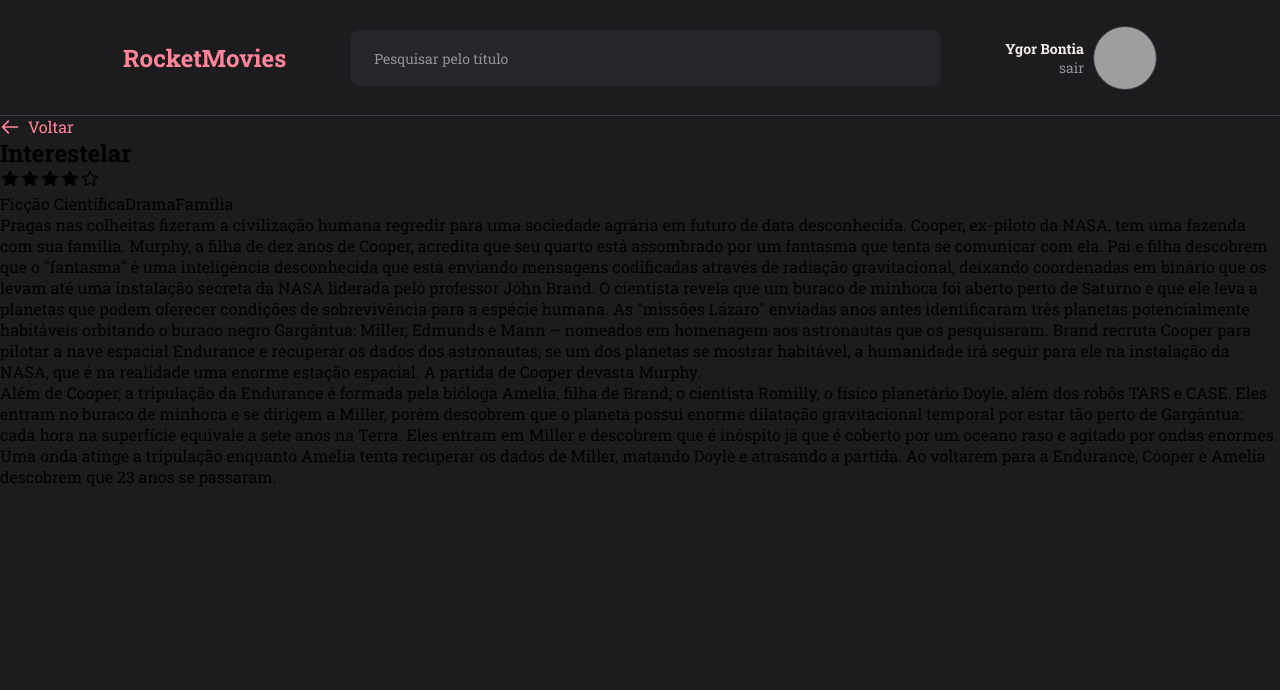
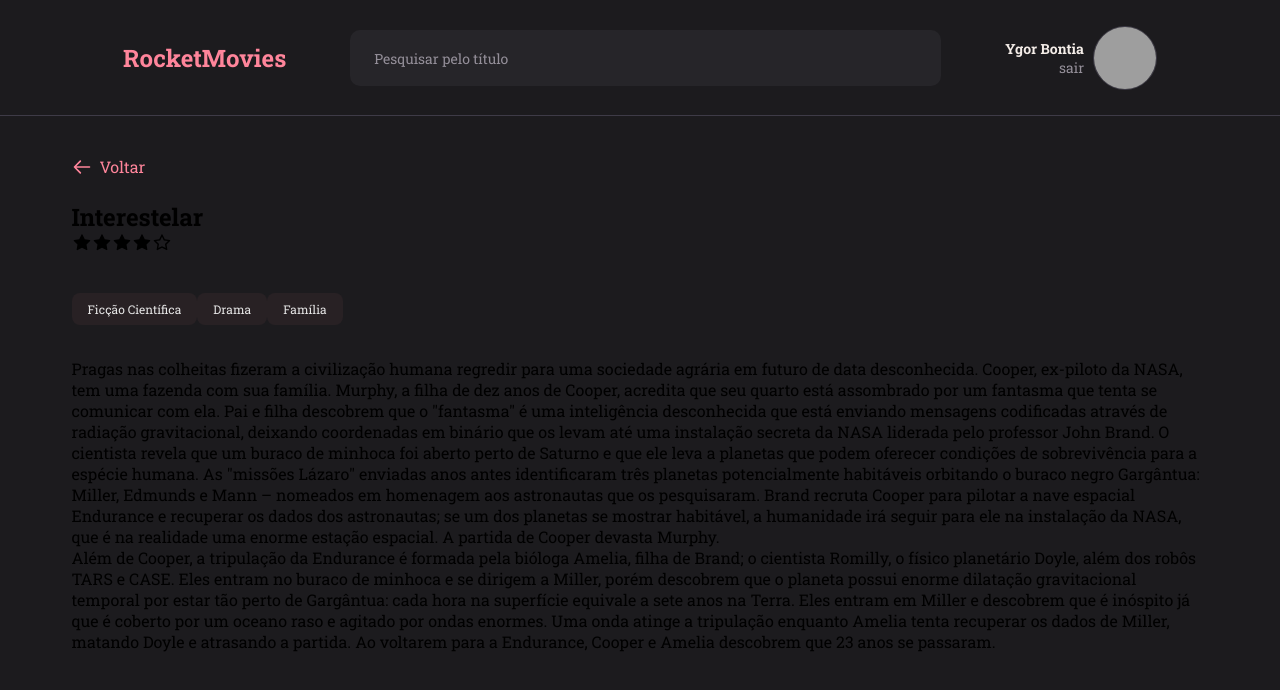
Before and after one commit to ygorbontia/project-front, a React (Vite) app: page /details/1 in a window 1280 px wide. Shown: the top 690 px of the page. Built offline with nearby package versions, Linux system fonts and the light colour scheme; grey boxes are pictures that could not be loaded.

Commit message:
update DetailsTag component style

```diff
--- a/src/components/DetailsTag/style.js
+++ b/src/components/DetailsTag/style.js
@@ -1,5 +1,11 @@
 import styled from 'styled-components';
 
 export const DetailsTagSC = styled.span`
+  background-color: ${({ theme }) => theme.dark_400};
+  border: none;
+  border-radius: 8px;
+  padding: .8rem 1.6rem;
 
+  font-size: 1.2rem;
+  color: ${({ theme }) => theme.light_200};
 `;
--- a/src/pages/Details/style.js
+++ b/src/pages/Details/style.js
@@ -1,5 +1,33 @@
 import styled from 'styled-components';
 
 export const DetailsSC = styled.div`
+  width: 100%;
+  height: 100vh;
 
+  display: grid;
+  grid-template-rows: 11.6rem auto;
+  grid-template-areas:
+    "header"
+    "content";
+
+  > main {
+    grid-area: "content";
+
+    width: 113.7rem;
+    margin: 4rem auto 0;
+    padding-bottom: 15.6rem;
+
+    > button {
+      margin-bottom: 2.4rem;
+    }
+
+    > section {
+      width: 100%;
+
+      overflow-y: auto;
+
+      display: grid;
+      gap: 4rem;
+    }
+  }
 `;
```
